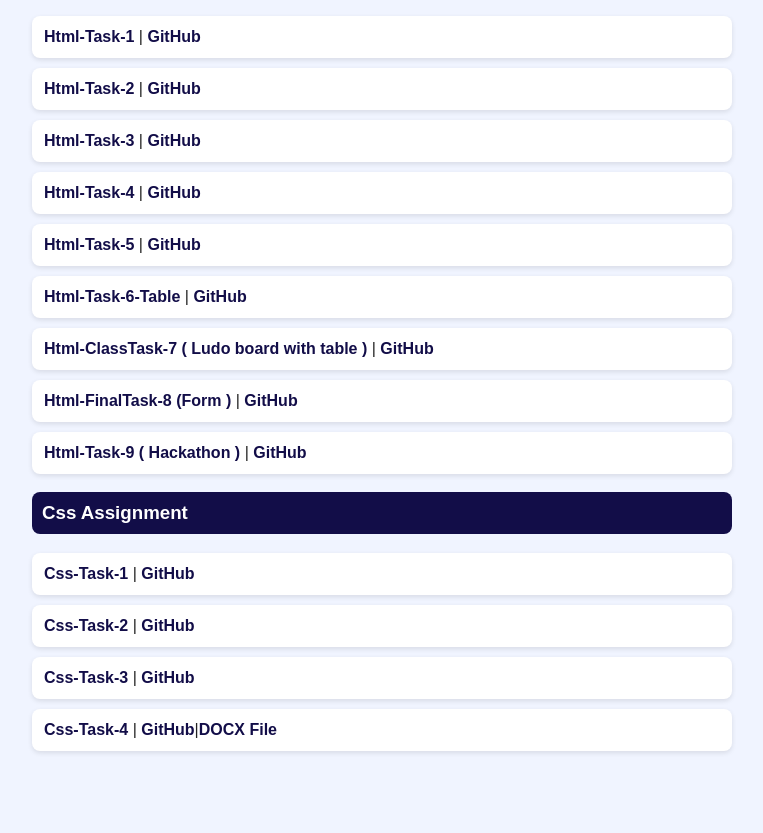
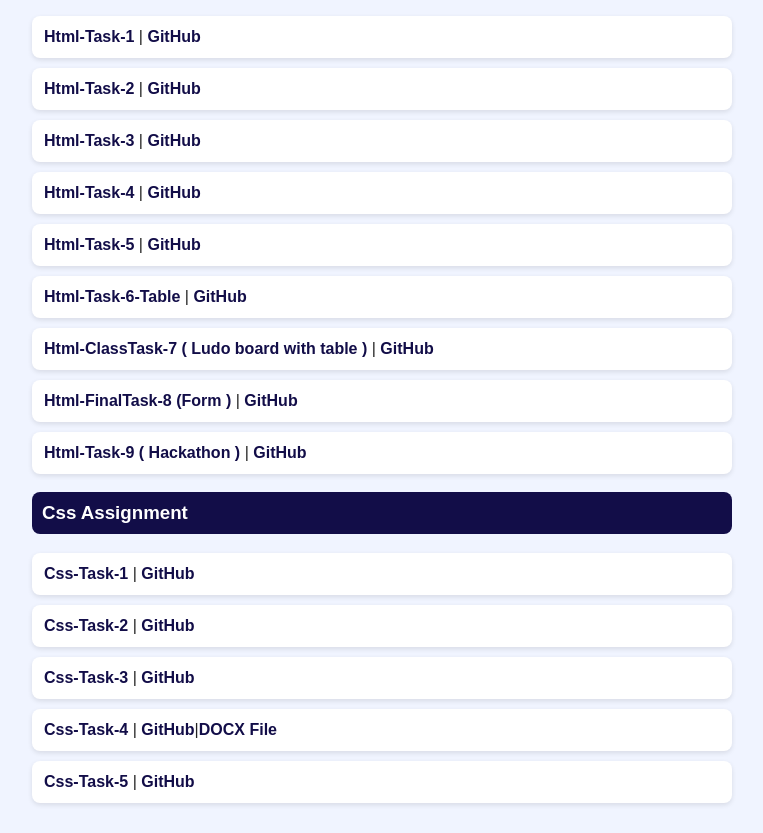
Before and after one commit to abdullahxkhan-1968/All-Assignments, a plain HTML site: page AllAssignment/index.html in a window 1280 px wide. Shown: the part 145-978 px from the top of the page, without its empty margins (258-1021 px from the left). Before the commit the page ends 926 px from the top, so only its background shows below. Drawn offline with Linux system fonts and the light colour scheme.

Commit message:
Add CSS Task 5 and update tasks in index.html
Added new CSS assignment link and updated existing tasks.

```diff
--- a/AllAssignment/index.html
+++ b/AllAssignment/index.html
@@ -66,6 +66,7 @@
     <div class="task"><a href="./CSS/Assignment 2/index.html">Css-Task-2</a> <span>|</span> <a href="https://github.com/abdullahxkhan-1968/All-Assignments/blob/main/AllAssignment/CSS/Assignment%202/index.html">GitHub</a></div>
     <div class="task"><a href="./CSS/Assignment 3/index.html">Css-Task-3</a> <span>|</span> <a href="https://github.com/abdullahxkhan-1968/All-Assignments/blob/main/AllAssignment/CSS/Assignment%203/index.html">GitHub</a></div>
     <div class="task"><a href="./CSS/Assignment 4/index.html">Css-Task-4</a> <span>|</span> <a href="https://github.com/abdullahxkhan-1968/All-Assignments/blob/main/AllAssignment/CSS/Assignment%204/index.html">GitHub</a><span>|</span><a href="./CSS/Assignment 4/description.docx">DOCX File</a></div>
+<div class="task"><a href="./CSS/Assignment 5/index.html">Css-Task-5</a> <span>|</span> <a href="https://github.com/abdullahxkhan-1968/All-Assignments/blob/main/AllAssignment/CSS/Assignment%205/index.html">GitHub</a></div>
 
 </body>
 </html>
```
